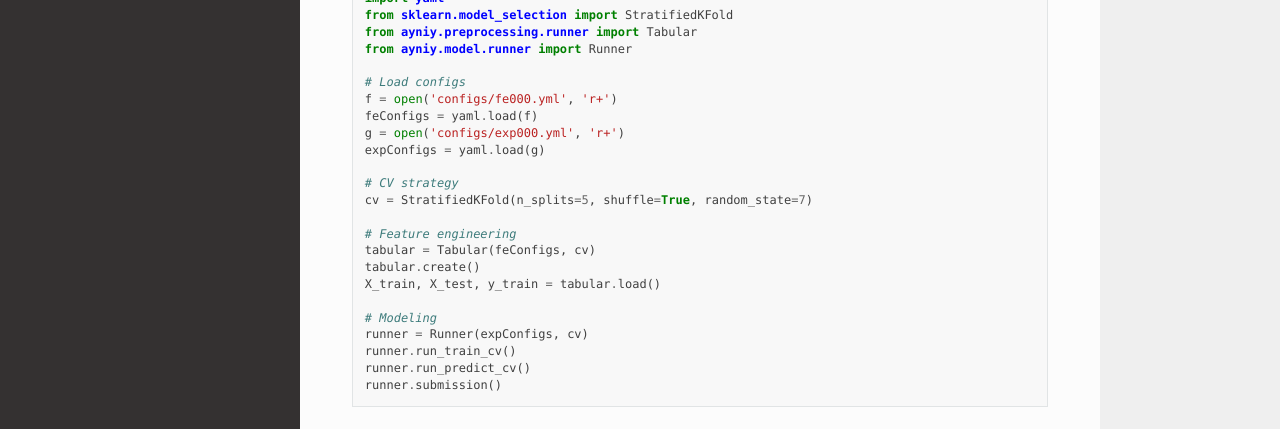
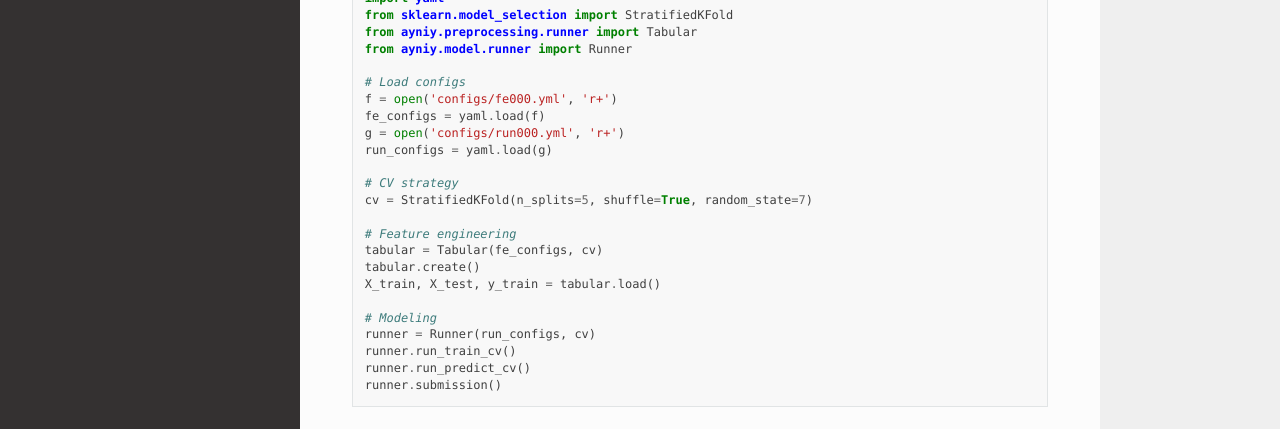
Before and after one commit to upura/ayniy, a Sphinx documentation site: the page built from docs/source/quick_start_guide.rst, in a window 1280 px wide. Shown: the part 300-729 px from the top of the page. Built offline with Sphinx 7.4.7 and the Read the Docs theme 2.0.0, drawn with Linux system fonts in a browser that asks for light colours.

Commit message:
update docs

````diff
--- a/docs/source/installation.rst
+++ b/docs/source/installation.rst
@@ -1,2 +1,7 @@
 Installation
 ===================================
+It's private now.
+
+```
+pip install git+ssh://git@github.com/upura/ayniy.git
+```
--- a/docs/source/quick_start_guide.rst
+++ b/docs/source/quick_start_guide.rst
@@ -17,20 +17,20 @@
 
    # Load configs
    f = open('configs/fe000.yml', 'r+')
-   feConfigs = yaml.load(f)
-   g = open('configs/exp000.yml', 'r+')
-   expConfigs = yaml.load(g)
+   fe_configs = yaml.load(f)
+   g = open('configs/run000.yml', 'r+')
+   run_configs = yaml.load(g)
 
    # CV strategy
    cv = StratifiedKFold(n_splits=5, shuffle=True, random_state=7)
 
    # Feature engineering
-   tabular = Tabular(feConfigs, cv)
+   tabular = Tabular(fe_configs, cv)
    tabular.create()
    X_train, X_test, y_train = tabular.load()
 
    # Modeling
-   runner = Runner(expConfigs, cv)
+   runner = Runner(run_configs, cv)
    runner.run_train_cv()
    runner.run_predict_cv()
    runner.submission()
````
